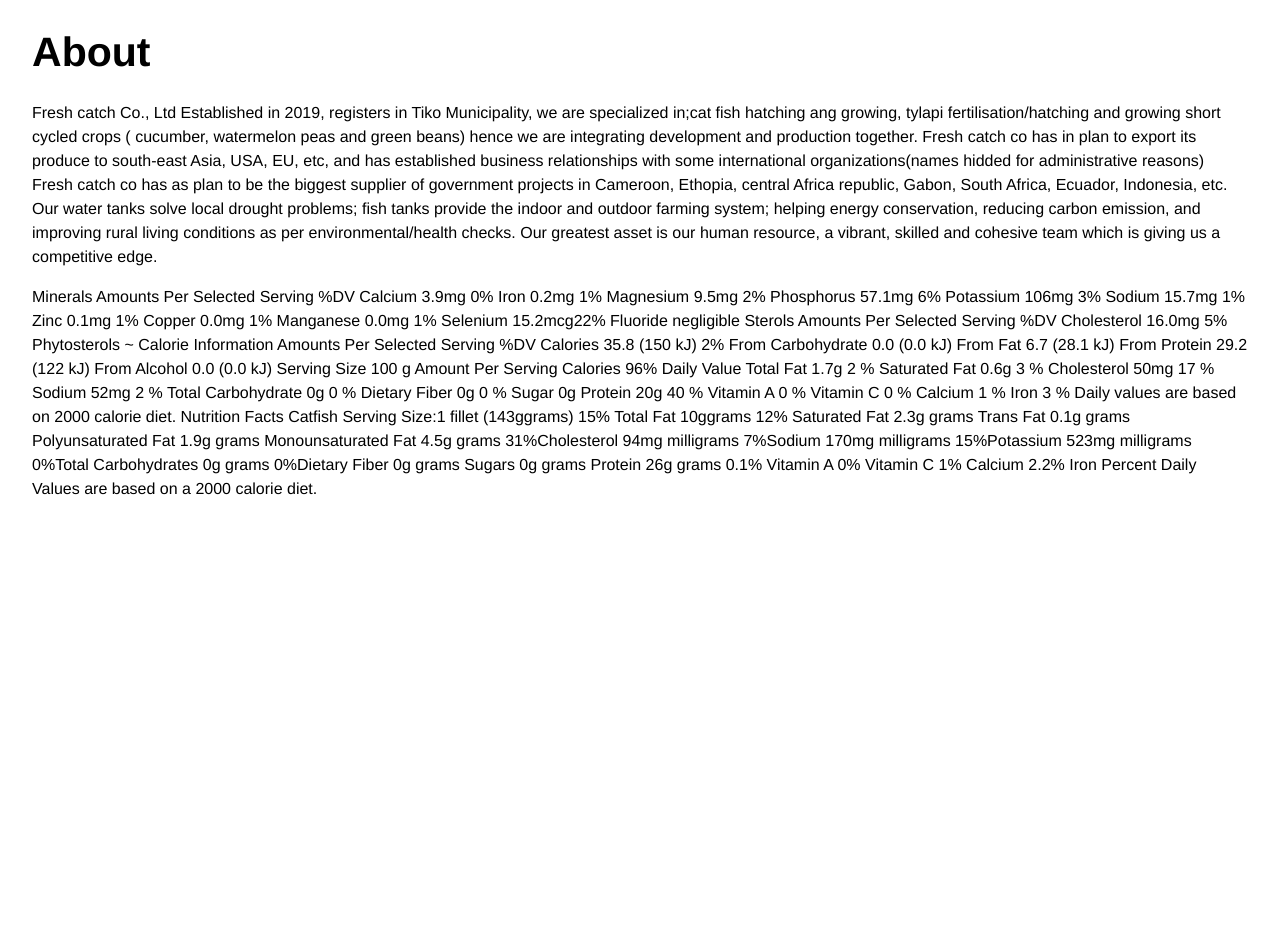
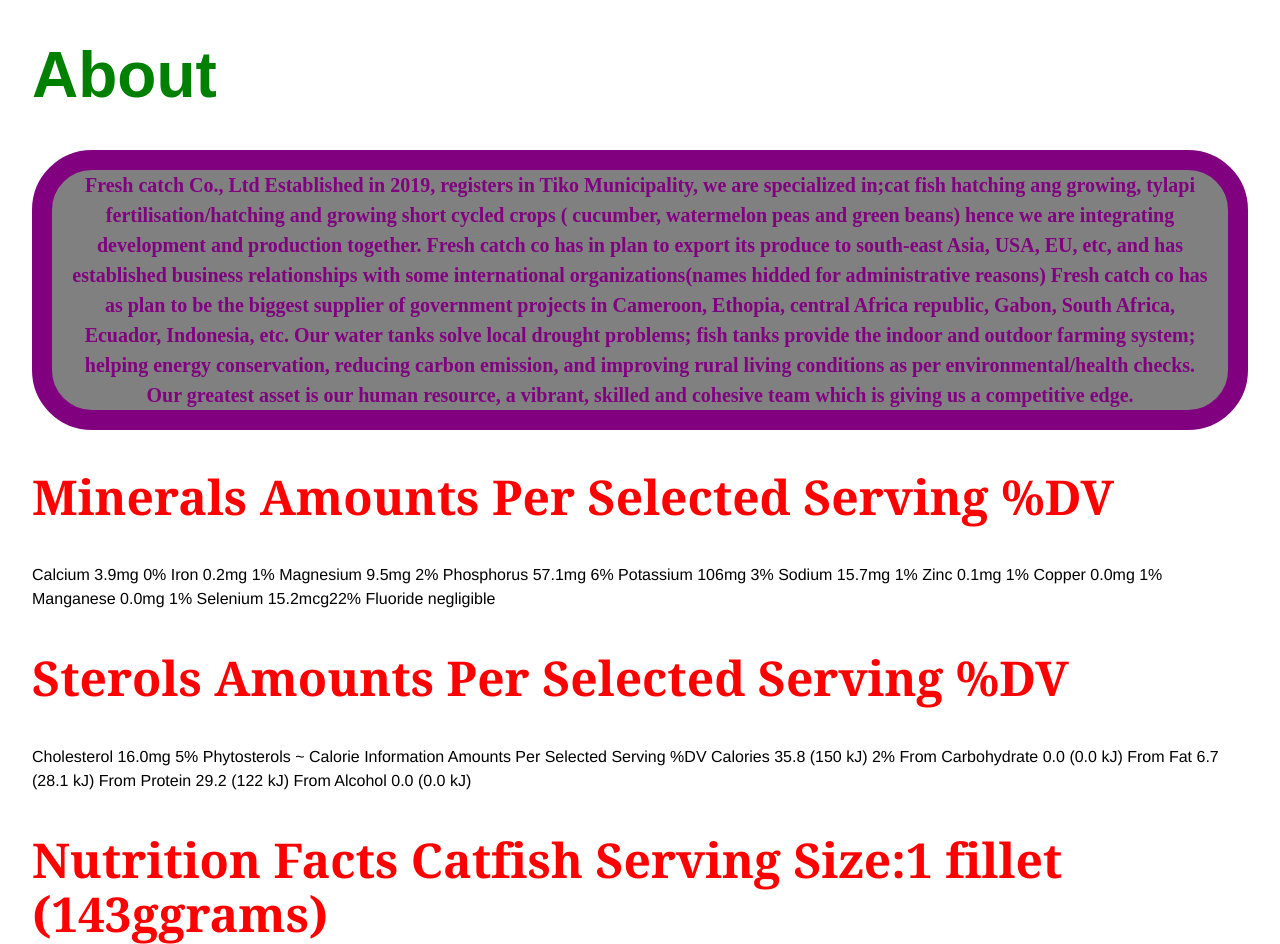
Before and after one commit to njnih/web-workshop, a plain HTML site: page about/index.html in a window 1280 px wide. Shown: the top 944 px of the page. Before the commit the page ends 864 px from the top, so only its background shows below. Drawn offline with Linux system fonts and the light colour scheme.

Commit message:
Update index.html

```diff
--- a/about/index.html
+++ b/about/index.html
@@ -14,7 +14,37 @@
       <h1>About</h1>
     </header>
     <main>
+   <style>
+    h1 {  font-family: Arial, Helvetica, sans-serif;
+      font-size: 64px;
+      color: green;
+     }
+     h2 { font-family: Cambria, Cochin, Georgia, Times, 'Times New Roman', serif;
+          font-size: 48px;
+          color:red}
+    h3 {font-family: 'Franklin Gothic Medium', 'Arial Narrow', Arial, sans-serif;
+        font-size: 32px;
+        color:yellow}
+   p { color:green;
+      font-family: Arial, Helvetica, sans-serif;
+      font-size: 20px;
+      line-height: 1.5;
+      font-style: italic;
+      text-align: center;
 
+   }
+.intro{  font-family: 'Times New Roman', Times, serif;
+        font-weight: 600;
+        font-style: normal;
+        color:purple;
+        border: 20px;
+      border-style: solid;
+      border-radius:60px;
+      padding-left: 20px;
+      padding-right: 20px;
+      background-color: grey;
+      }
+    </style>
     <p class="intro"> Fresh catch Co., Ltd Established in 2019, registers in Tiko Municipality, we are specialized in;cat fish hatching ang
 
 growing, tylapi fertilisation/hatching and growing short cycled crops ( cucumber, watermelon peas and green beans) hence we
@@ -34,9 +64,7 @@
 
 Our greatest asset is our human resource, a vibrant, skilled and cohesive team which is giving us a competitive edge.</p>
 
-Minerals
-
-Amounts Per Selected Serving %DV
+      <h2>Minerals Amounts Per Selected Serving %DV</h2>
 
 Calcium 3.9mg 0%
 Iron 0.2mg 1%
@@ -51,9 +79,7 @@
 Fluoride negligible
 
 
-Sterols
-
-Amounts Per Selected Serving %DV
+<h2>Sterols Amounts Per Selected Serving %DV</h2>
 
 Cholesterol 16.0mg 5%
 Phytosterols ~
@@ -71,37 +97,7 @@
   From Alcohol 0.0 (0.0 kJ)
 
 
-Serving Size	100 g
-
-Amount Per Serving Calories 96% Daily Value
-
-Total Fat 1.7g	2 %
-
-   Saturated Fat 0.6g	3 %
-
-Cholesterol 50mg	17 %
-
-Sodium 52mg		2 %
-
-Total Carbohydrate 0g	0 %
-
-   Dietary Fiber 0g	0 %
-
-   Sugar 0g
-
-Protein 20g	40 %
-
-Vitamin A	0 %
-Vitamin C	0 %
-Calcium	 	1 %
-Iron		3 %
-
-Daily values are based on 2000 calorie diet.
-
-
-Nutrition Facts
-
-Catfish Serving Size:1 fillet (143ggrams)
+      <h2>Nutrition Facts Catfish Serving Size:1 fillet (143ggrams)</h2>
 
 
 15% Total Fat 10ggrams
```
